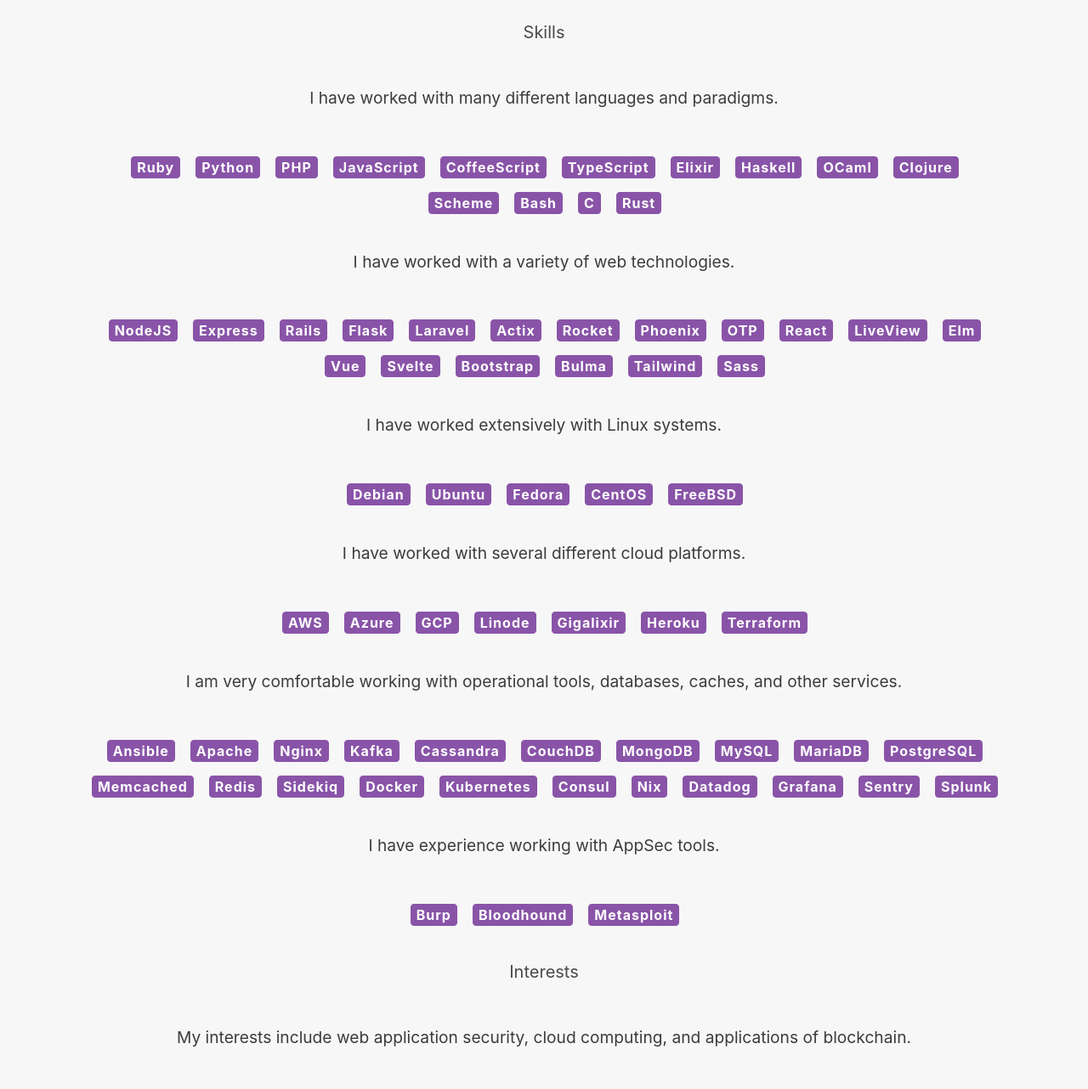
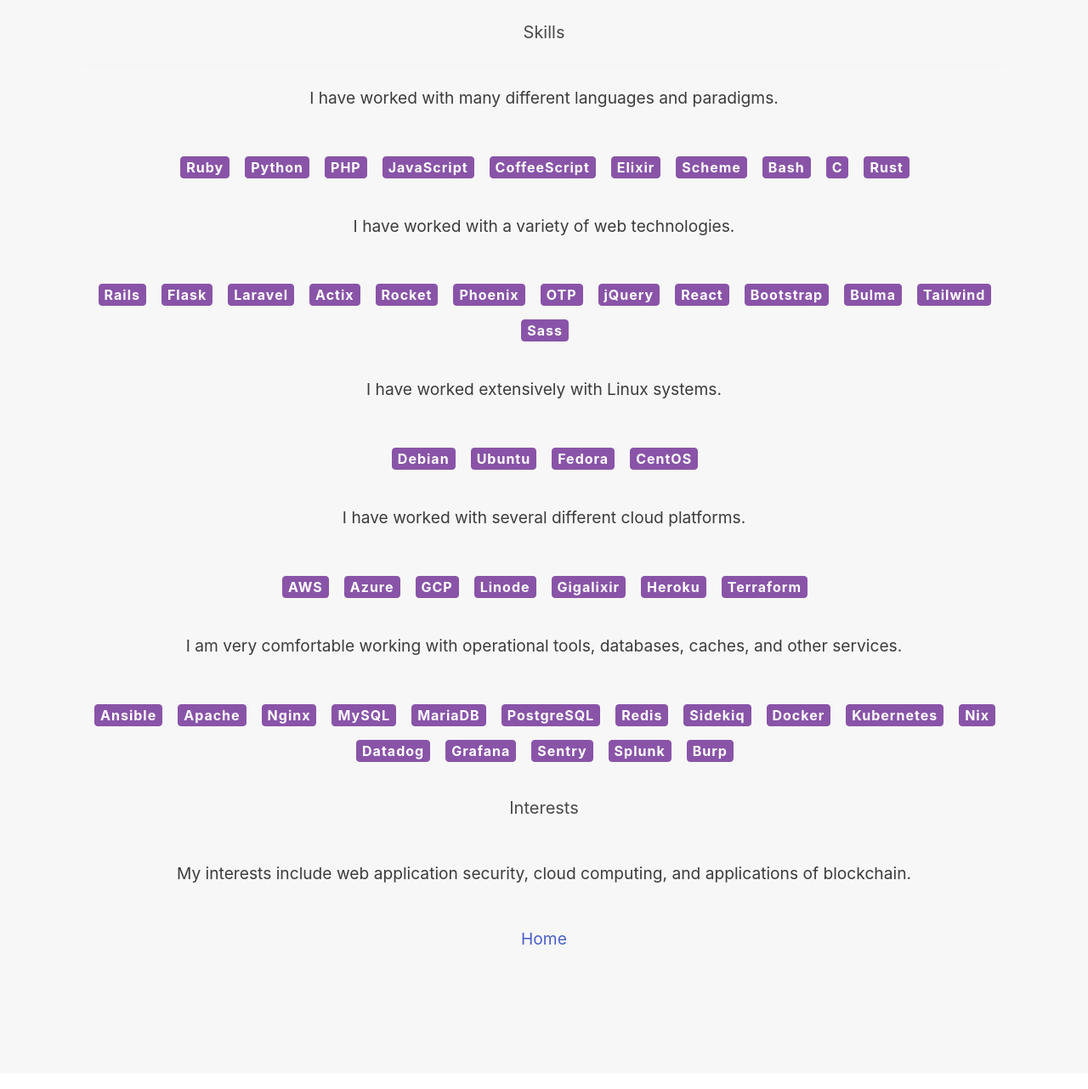
Before and after one commit to tacoda/tacoda-site, a Gatsby site: page /hireme in a window 1280 px wide. Shown: the part 1023-2305 px from the top of the page at 85% size. Built offline with nearby package versions, Linux system fonts and the light colour scheme; Gatsby itself is replaced by a stand-in of ours.

Commit message:
Update tags

```diff
--- a/src/pages/hireme.js
+++ b/src/pages/hireme.js
@@ -102,11 +102,7 @@
   "PHP",
   "JavaScript",
   "CoffeeScript",
-  "TypeScript",
   "Elixir",
-  "Haskell",
-  "OCaml",
-  "Clojure",
   "Scheme",
   "Bash",
   "C",
@@ -114,8 +110,6 @@
 ]
 
 const webTags = [
-  "NodeJS",
-  "Express",
   "Rails",
   "Flask",
   "Laravel",
@@ -123,11 +117,8 @@
   "Rocket",
   "Phoenix",
   "OTP",
+  "jQuery",
   "React",
-  "LiveView",
-  "Elm",
-  "Vue",
-  "Svelte",
   "Bootstrap",
   "Bulma",
   "Tailwind",
@@ -139,7 +130,6 @@
   "Ubuntu",
   "Fedora",
   "CentOS",
-  "FreeBSD",
 ]
 
 const cloudTags = [
@@ -156,30 +146,19 @@
   "Ansible",
   "Apache",
   "Nginx",
-  "Kafka",
-  "Cassandra",
-  "CouchDB",
-  "MongoDB",
   "MySQL",
   "MariaDB",
   "PostgreSQL",
-  "Memcached",
   "Redis",
   "Sidekiq",
   "Docker",
   "Kubernetes",
-  "Consul",
   "Nix",
   "Datadog",
   "Grafana",
   "Sentry",
   "Splunk",
-]
-
-const secTags = [
   "Burp",
-  "Bloodhound",
-  "Metasploit",
 ]
 
 // markup
@@ -282,14 +261,6 @@
           <span style={badgeStyle}>{tag}</span>
         ))}
         </div>
-        <p style={paragraphStyles}>
-          I have experience working with AppSec tools.
-        </p>
-        <div style={badgesListStyle}>
-        {secTags.map(tag => (
-          <span style={badgeStyle}>{tag}</span>
-        ))}
-        </div>
         <h2 class="subtitle" style={titleStyle}>
           Interests
         </h2>
```
